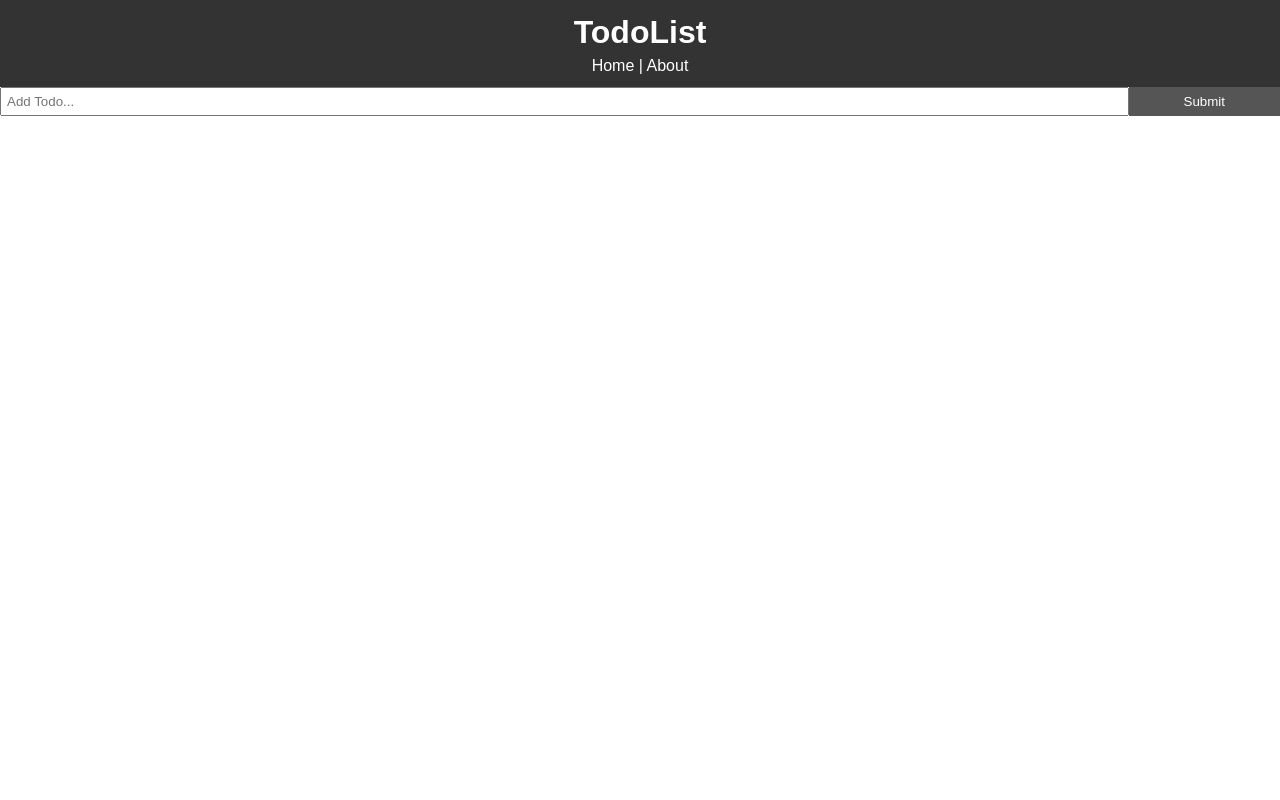
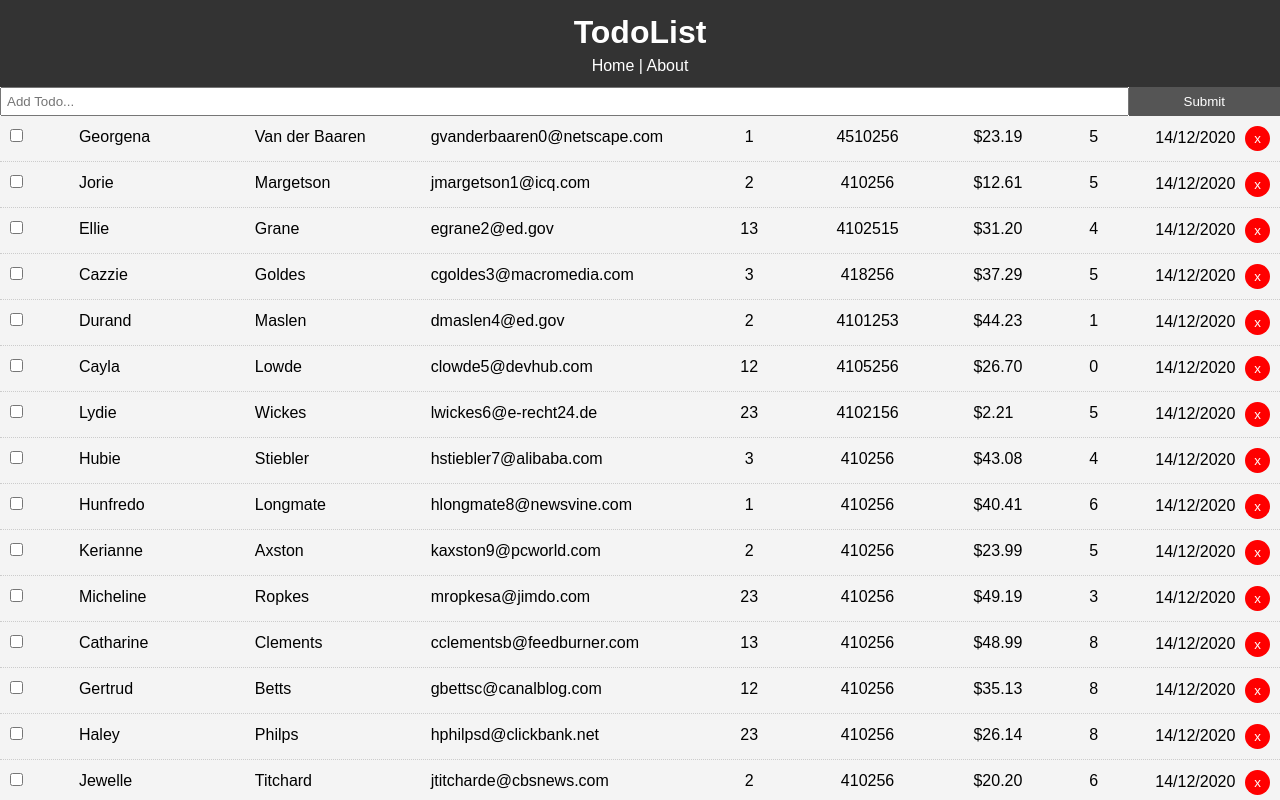
Before and after one commit to MandrileNico/RRcourse-React, a React (Create React App) app: page / in a window 1280 px wide. Shown: the top 800 px of the page. Built offline with nearby package versions, Linux system fonts and the light colour scheme; no server answers.

Commit message:
Changes in the data display

```diff
--- a/src/App.js
+++ b/src/App.js
@@ -7,17 +7,18 @@ import Header from './components/layout/Header';
 import About from './components/pages/About';
 //import { v4 as uuidv4 } from 'uuid'
 import Axios from 'axios';
+import technicians from './technicians-data';
 
 class App extends Component {
 
   state = {
-    todos: []
+    todos: technicians
   }
 
-  componentDidMount() {
-    Axios.get('http://jsonplaceholder.typicode.com/todos?_limit=10')
-      .then(res => this.setState({ todos: res.data }))
-  }
+  // componentDidMount() {
+  //   Axios.get('http://jsonplaceholder.typicode.com/todos?_limit=10')
+  //     .then(res => this.setState({ todos: res.data }))
+  // }
 
   //Delete Todo
   delTodo = (id) => {
--- a/src/components/Todoitem.js
+++ b/src/components/Todoitem.js
@@ -1,10 +1,13 @@
 import { Component } from 'react';
 import PropTypes from 'prop-types';
+import './todoitem.css';
 var f = new Date();
 
 export class TodosItem extends Component{
     getStyle = () => {
         return {
+            display: 'flex',
+            justifyContent: 'space-between',
             background: '#f4f4f4',
             padding: '10px',
             borderBottom: '1px #ccc dotted',
@@ -13,16 +16,36 @@ export class TodosItem extends Component{
         }
     }
     render() {
-        const { id, title } = this.props.todo;
+        const { id, first_name, last_name, email, typeIds, skillsId, hour_rate, daily_capacity } = this.props.todo;
         return (
             <div style={this.getStyle()}>
                 <p>
-                    <input type="checkbox"
-                    onChange={this.props.markComplete.bind(this, id)} />{ ' ' }
-                    { title }
-                    <button onClick={this.props.delTodo.bind(this, id)} style={btnStyle}>x</button>
-                    <span style={dateStyle}>{ f.getDate() + "/" + (f.getMonth() +1) + "/" + f.getFullYear() }</span>
-
+                    <input type="checkbox" onChange={this.props.markComplete.bind(this, id)} />
+                </p>
+                <p className="nametec">
+                    { first_name }
+                </p>
+                <p className="name2tech">
+                    { last_name }
+                </p>
+                <p className="emailtech">
+                    { email }
+                </p>
+                <p className="typeid">
+                    { typeIds }
+                </p>
+                <p className="skillid">
+                    { skillsId }
+                </p>
+                <p className="hourrate">
+                    { hour_rate }
+                </p>
+                <p className="dailycap">
+                    { daily_capacity }
+                </p>
+                <p>
+                    <span className="dateStyle">{ f.getDate() + "/" + (f.getMonth() +1) + "/" + f.getFullYear() }</span>
+                    <button onClick={this.props.delTodo.bind(this, id)} className="btnStyle">x</button>
                 </p>
             </div>
         )
@@ -31,23 +54,10 @@ export class TodosItem extends Component{
 
 // PropTypes
 TodosItem.propTypes = {
-    todo: PropTypes.array.isRequired,
+    todo: PropTypes.object.isRequired,
     markComplete: PropTypes.func.isRequired,
     delTodo: PropTypes.func.isRequired,
 }
-const dateStyle = {
-    float: 'right',
-    marginRight: '10px'
-}
 
-const btnStyle = {
-    background: '#ff0000',
-    color: '#fff',
-    border: 'none',
-    padding: '5px 9px',
-    borderRadius: '50%',
-    cursor: 'pointer',
-    float: 'right'
-}
 
 export default TodosItem;
--- /dev/null
+++ b/src/components/todoitem.css
@@ -0,0 +1,38 @@
+.nametec {
+    width: 120px;
+    text-align: left;
+}
+.name2tech {
+    width: 120px;
+    text-align: left;
+}
+.emailtech {
+    width: 250px;
+    text-align: left;
+}
+.typeid {
+    width: 25px;
+    text-align: center;
+}
+.skillid{
+    width: 100px;
+    text-align: center;
+}
+.hourrate{
+    width: 60px;
+}
+.dailycap{
+    width: 10px;
+}
+.dateStyle {
+    margin-right: 10px;
+}
+
+.btnStyle  {
+    background: #ff0000;
+    color: #fff;
+    border: none;
+    padding: 5px 9px;
+    border-radius: 50%;
+    cursor: pointer;
+}
--- /dev/null
+++ b/src/technicians-data.js
@@ -0,0 +1,22 @@
+module.exports = [
+  { id: 1, first_name: 'Georgena', last_name: 'Van der Baaren', email: 'gvanderbaaren0@netscape.com', typeIds: [1], skillsId: [45, 10, 25, 6], hour_rate: '$23.19', daily_capacity: 5 },
+  { id: 2, first_name: 'Jorie', last_name: 'Margetson', email: 'jmargetson1@icq.com', typeIds: [2], skillsId: [4, 10, 25, 6], hour_rate: '$12.61', daily_capacity: 5 },
+  { id: 3, first_name: 'Ellie', last_name: 'Grane', email: 'egrane2@ed.gov', typeIds: [1, 3], skillsId: [4, 10, 25, 15], hour_rate: '$31.20', daily_capacity: 4 },
+  { id: 4, first_name: 'Cazzie', last_name: 'Goldes', email: 'cgoldes3@macromedia.com', typeIds: [3], skillsId: [4, 18, 25, 6], hour_rate: '$37.29', daily_capacity: 5 },
+  { id: 5, first_name: 'Durand', last_name: 'Maslen', email: 'dmaslen4@ed.gov', typeIds: [2], skillsId: [4, 101, 25, 3], hour_rate: '$44.23', daily_capacity: 1 },
+  { id: 6, first_name: 'Cayla', last_name: 'Lowde', email: 'clowde5@devhub.com', typeIds: [1, 2], skillsId: [4, 105, 25, 6], hour_rate: '$26.70', daily_capacity: 0 },
+  { id: 7, first_name: 'Lydie', last_name: 'Wickes', email: 'lwickes6@e-recht24.de', typeIds: [2, 3], skillsId: [4, 10, 215, 6], hour_rate: '$2.21', daily_capacity: 5 },
+  { id: 8, first_name: 'Hubie', last_name: 'Stiebler', email: 'hstiebler7@alibaba.com', typeIds: [3], skillsId: [4, 10, 25, 6], hour_rate: '$43.08', daily_capacity: 4 },
+  { id: 9, first_name: 'Hunfredo', last_name: 'Longmate', email: 'hlongmate8@newsvine.com', typeIds: [1], skillsId: [4, 10, 25, 6], hour_rate: '$40.41', daily_capacity: 6 },
+  { id: 10, first_name: 'Kerianne', last_name: 'Axston', email: 'kaxston9@pcworld.com', typeIds: [2], skillsId: [4, 10, 25, 6], hour_rate: '$23.99', daily_capacity: 5 },
+  { id: 11, first_name: 'Micheline', last_name: 'Ropkes', email: 'mropkesa@jimdo.com', typeIds: [2, 3], skillsId: [4, 10, 25, 6], hour_rate: '$49.19', daily_capacity: 3 },
+  { id: 12, first_name: 'Catharine', last_name: 'Clements', email: 'cclementsb@feedburner.com', typeIds: [1, 3], skillsId: [4, 10, 25, 6], hour_rate: '$48.99', daily_capacity: 8 },
+  { id: 13, first_name: 'Gertrud', last_name: 'Betts', email: 'gbettsc@canalblog.com', typeIds: [1, 2], skillsId: [4, 10, 25, 6], hour_rate: '$35.13', daily_capacity: 8 },
+  { id: 14, first_name: 'Haley', last_name: 'Philps', email: 'hphilpsd@clickbank.net', typeIds: [2, 3], skillsId: [4, 10, 25, 6], hour_rate: '$26.14', daily_capacity: 8 },
+  { id: 15, first_name: 'Jewelle', last_name: 'Titchard', email: 'jtitcharde@cbsnews.com', typeIds: [2], skillsId: [4, 10, 25, 6], hour_rate: '$20.20', daily_capacity: 6 },
+  { id: 16, first_name: 'Worthington', last_name: 'Duigan', email: 'wduiganf@sina.com.cn', typeIds: [1], skillsId: [4, 10, 25, 6], hour_rate: '$48.39', daily_capacity: 4 },
+  { id: 17, first_name: 'Brittne', last_name: 'Keems', email: 'bkeemsg@imageshack.us', typeIds: [3], skillsId: [4, 10, 25, 6], hour_rate: '$42.06', daily_capacity: 7 },
+  { id: 18, first_name: 'Alic', last_name: 'Swaden', email: 'aswadenh@blog.com', typeIds: [2, 3], skillsId: [4, 10, 25, 6], hour_rate: '$1.46', daily_capacity: 3 },
+  { id: 19, first_name: 'Rupert', last_name: 'MacAndrew', email: 'rmacandrewi@amazon.com', typeIds: [1, 2], skillsId: [4, 10, 25, 6], hour_rate: '$8.81', daily_capacity: 4 },
+  { id: 20, first_name: 'Marnia', last_name: 'Gaggen', email: 'mgaggenj@spiegel.de', typeIds: [1, 3], skillsId: [4, 10, 25, 6], hour_rate: '$22.37', daily_capacity: 5 }
+];
```
Also changed, not shown: 2 other files (tests, documents, lock files or other folders).
